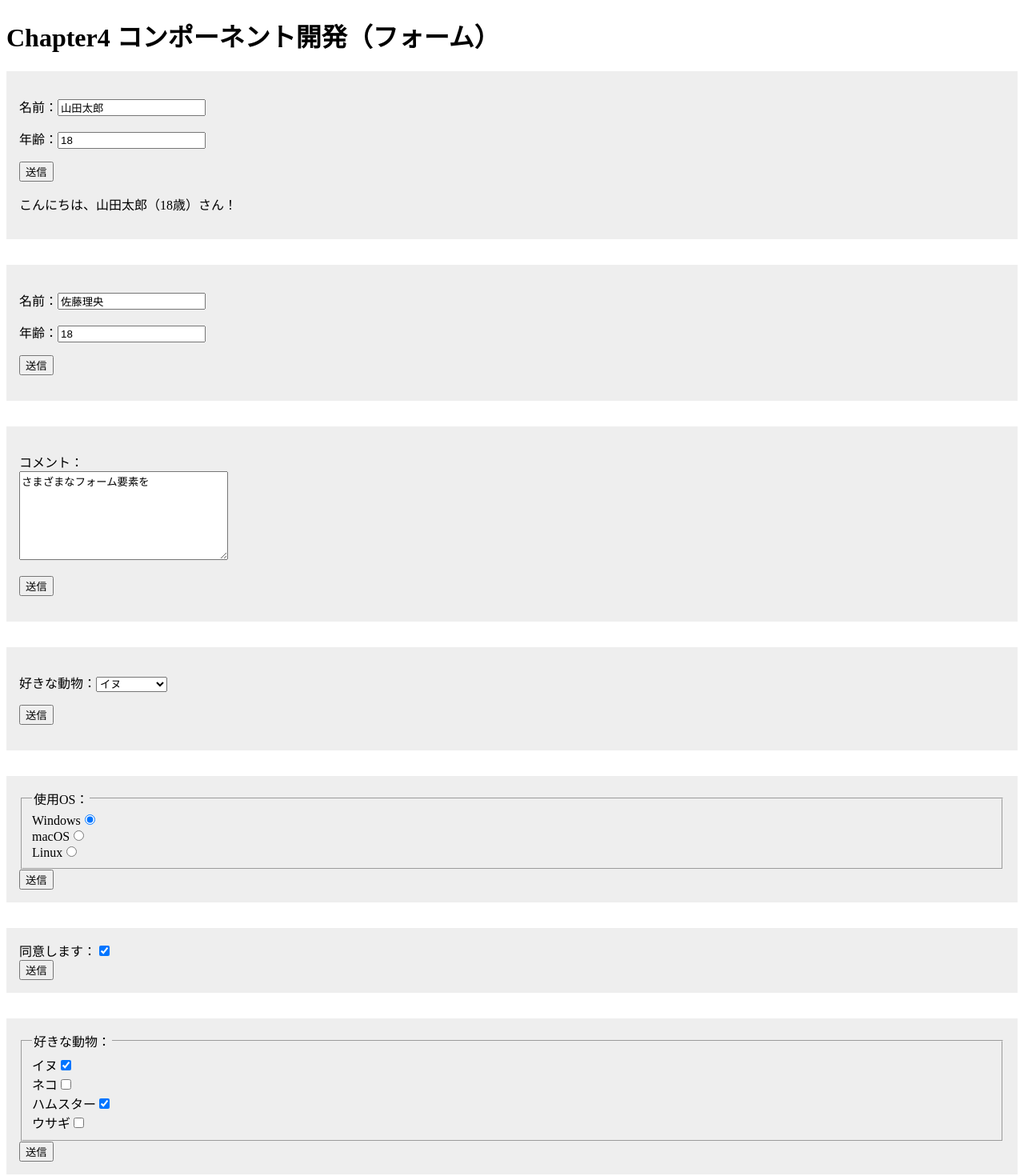
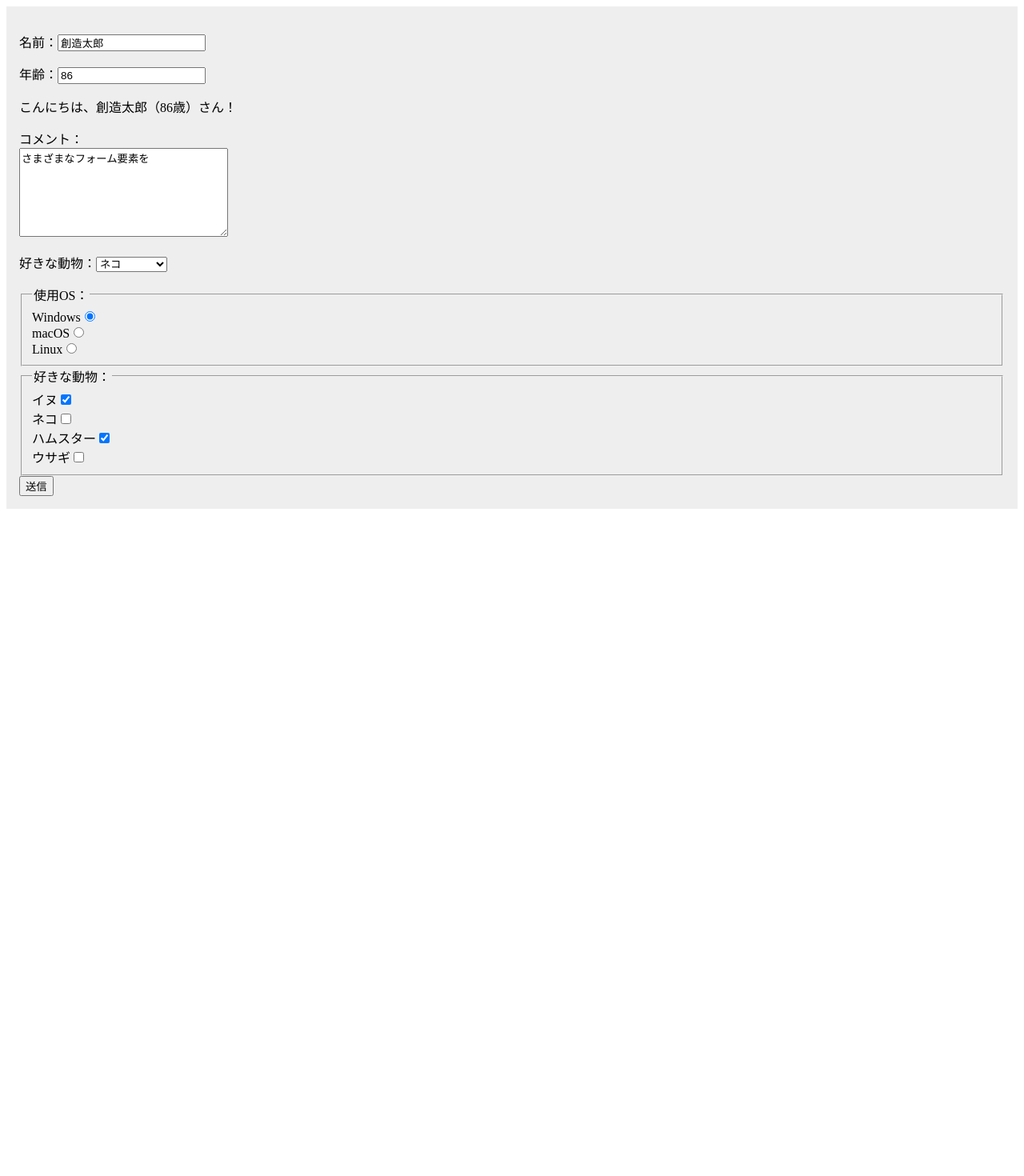
Before and after one commit to studio02-sannomiya/vite-study, a React (Vite) app: page / in a window 1280 px wide. Shown: the top 1470 px of the page at 80% size. After the commit the page ends 800 px from the top, so only its background shows below. Built offline with nearby package versions, Linux system fonts and the light colour scheme.

Commit message:
1116_練習問題

```diff
--- a/src/App.jsx
+++ b/src/App.jsx
@@ -1,12 +1,5 @@
 import './App.css'
-import FormCheck from './components/FormCheck'
-import FormCheckMulti from './components/FormCheckMulti'
-import FormFile from './components/FormFile'
-import FormRadio from './components/FormRadio'
-import FormSelect from './components/FormSelect'
-import FormTextArea from './components/FormTextArea'
-import StateForm from './components/StateForm'
-import StateFormUC from './components/StateFormUC'
+import FormTop from './components/FormTop'
 
 // Reactで扱うコンポーネント（関数）の名前はパスカルケース
 // パスカルケースというのは頭文字が大文字で書く書き方
@@ -16,23 +9,7 @@ function App() {
 
   return (
     <>
-      <h1>Chapter4 コンポーネント開発（フォーム）</h1>
-
-      <StateForm />
-
-      <StateFormUC />
-
-      <FormTextArea />
-
-      <FormSelect />
-
-      <FormRadio />
-
-      <FormCheck />
-
-      <FormCheckMulti />
-
-      <FormFile />
+      <FormTop />
     </>
   )
 }
--- a/src/components/FormCheckMulti.jsx
+++ b/src/components/FormCheckMulti.jsx
@@ -1,32 +1,32 @@
 import { useState } from "react"
 
-export default function FormCheckMulti() {
-    const [form, setForm] = useState({
-        animal: ['dog', 'hamster'],
-    });
+export default function FormCheckMulti({ form, myFunc }) {
+    // const [form, setForm] = useState({
+    //     animal: ['dog', 'hamster'],
+    // });
 
-    const handleFormMulti = (e) => {
+    // const handleFormMulti = (e) => {
 
-        // 元の配列（State）複製
-        const fa = [...form.animal];
+    //     // 元の配列（State）複製
+    //     const fa = [...form.animal];
 
-        // チェック時に配列に値を追加、チェック解除時は削除
-        if (e.target.checked) {
-            fa.push(e.target.value);
-        } else {
-            fa.splice(fa.indexOf(e.target.value), 1);
-        }
+    //     // チェック時に配列に値を追加、チェック解除時は削除
+    //     if (e.target.checked) {
+    //         fa.push(e.target.value);
+    //     } else {
+    //         fa.splice(fa.indexOf(e.target.value), 1);
+    //     }
 
-        setForm({
-            ...form,
-            [e.target.name]: fa,
-        });
-    };
+    //     setForm({
+    //         ...form,
+    //         [e.target.name]: fa,
+    //     });
+    // };
 
-    const show = () => console.log(`好きな動物：${form.animal}`);
+    // const show = () => console.log(`好きな動物：${form.animal}`);
 
     return (
-        <form>
+        <>
             <fieldset>
                 <legend>好きな動物：</legend>
 
@@ -36,7 +36,7 @@ export default function FormCheckMulti() {
                     name="animal"
                     id="animal_dog"
                     value="dog"
-                    onChange={handleFormMulti}
+                    onChange={myFunc}
                     checked={form.animal.includes('dog')} /><br />
 
                 <label htmlFor="animal_cat">ネコ</label>
@@ -45,7 +45,7 @@ export default function FormCheckMulti() {
                     name="animal"
                     id="animal_cat"
                     value="cat"
-                    onChange={handleFormMulti}
+                    onChange={myFunc}
                     checked={form.animal.includes('cat')} /><br />
 
                 <label htmlFor="animal_hamster">ハムスター</label>
@@ -54,7 +54,7 @@ export default function FormCheckMulti() {
                     name="animal"
                     id="animal_hamster"
                     value="hamster"
-                    onChange={handleFormMulti}
+                    onChange={myFunc}
                     checked={form.animal.includes('hamster')} /><br />
 
                 <label htmlFor="animal_rabbit">ウサギ</label>
@@ -63,12 +63,11 @@ export default function FormCheckMulti() {
                     name="animal"
                     id="animal_rabbit"
                     value="rabbit"
-                    onChange={handleFormMulti}
+                    onChange={myFunc}
                     checked={form.animal.includes('rabbit')} /><br />
 
             </fieldset>
-            <button type="button" onClick={show}>送信</button>
-        </form>
+        </>
 
     )
 }
--- a/src/components/FormRadio.jsx
+++ b/src/components/FormRadio.jsx
@@ -1,21 +1,21 @@
 import { useState } from "react"
 
-export default function FormRadio() {
-    const [form, setForm] = useState({
-        os: 'windows',
-    });
+export default function FormRadio({ form, myFunc }) {
+    // const [form, setForm] = useState({
+    //     os: 'windows',
+    // });
 
-    const handleForm = (e) => {
-        setForm({
-            ...form,
-            [e.target.name]: e.target.value,
-        });
-    };
+    // const handleForm = (e) => {
+    //     setForm({
+    //         ...form,
+    //         [e.target.name]: e.target.value,
+    //     });
+    // };
 
-    const show = () => console.log(`使用OS：${form.os}`);
+    // const show = () => console.log(`使用OS：${form.os}`);
 
     return (
-        <form>
+        <>
             <fieldset>
                 <legend>使用OS：</legend>
 
@@ -25,7 +25,7 @@ export default function FormRadio() {
                     name="os"
                     id="os_win"
                     value="windows"
-                    onChange={handleForm}
+                    onChange={myFunc}
                     checked={form.os === "windows"} /><br />
 
                 <label htmlFor="os_mac">macOS</label>
@@ -34,7 +34,7 @@ export default function FormRadio() {
                     name="os"
                     id="os_mac"
                     value="mac"
-                    onChange={handleForm}
+                    onChange={myFunc}
                     checked={form.os === "mac"} /><br />
 
                 <label htmlFor="os_lin">Linux</label>
@@ -43,10 +43,10 @@ export default function FormRadio() {
                     name="os"
                     id="os_lin"
                     value="linux"
-                    onChange={handleForm}
+                    onChange={myFunc}
                     checked={form.os === "linux"} /><br />
             </fieldset>
-            <button type="button" onClick={show}>送信</button>
-        </form>
+
+        </>
     )
 }
--- a/src/components/FormSelect.jsx
+++ b/src/components/FormSelect.jsx
@@ -1,33 +1,30 @@
-import { useState } from "react"
+// import { useState } from "react"
 
-export default function FormSelect() {
-    const [form, setForm] = useState({
-        animal: 'dog',
-    });
+export default function FormSelect({ form, myFunc }) {
+    // const [form, setForm] = useState({
+    //     animalSelect: 'dog',
+    // });
 
-    const handleForm = (e) => {
-        setForm({
-            ...form,
-            [e.target.name]: e.target.value,
-        });
-    };
+    // const handleForm = (e) => {
+    //     setForm({
+    //         ...form,
+    //         [e.target.name]: e.target.value,
+    //     });
+    // };
 
-    const show = () => console.log(`好きな動物：${form.animal}`);
+    // const show = () => console.log(`好きな動物：${form.animal}`);
 
     return (
-        <form>
+        <>
             <div className="container">
-                <label htmlFor="animal">好きな動物：</label>
-                <select name="animal" id="animal" value={form.animal} onChange={handleForm}>
+                <label htmlFor="animalSelect">好きな動物：</label>
+                <select name="animalSelect" id="animalSelect" value={form.animalSelect} onChange={myFunc}>
                     <option value="dog">イヌ</option>
                     <option value="cat">ネコ</option>
                     <option value="hamster">ハムスター</option>
                     <option value="rabbit">ウサギ</option>
                 </select>
             </div>
-            <div className="container">
-                <button type="button" onClick={show}>送信</button>
-            </div>
-        </form>
+        </>
     )
 }
--- a/src/components/FormTextArea.jsx
+++ b/src/components/FormTextArea.jsx
@@ -1,28 +1,25 @@
 import { useState } from "react"
 
-export default function FormTextArea() {
-    const [form, setForm] = useState({
-        comment: `さまざまなフォーム要素を`,
-    });
+export default function FormTextArea({ form , myFunc }) {
+    // const [form, setForm] = useState({
+    //     comment: `さまざまなフォーム要素を`,
+    // });
 
-    const handleForm = (e) => {
-        setForm({
-            ...form,
-            [e.target.name]: e.target.value,
-        });
-    };
+    // const handleForm = (e) => {
+    //     setForm({
+    //         ...form,
+    //         [e.target.name]: e.target.value,
+    //     });
+    // };
 
-    const show = () => console.log(`コメント：${form.comment}`);
+    // const show = () => console.log(`コメント：${form.comment}`);
 
     return (
-        <form>
+        <>
             <div className="container">
                 <label htmlFor="comment">コメント：</label><br />
-                <textarea name="comment" id="comment" cols="30" rows="7" value={form.comment} onChange={handleForm} ></textarea><br />
+                <textarea name="comment" id="comment" cols="30" rows="7" value={form.comment} onChange={myFunc} ></textarea><br />
             </div>
-            <div className="container">
-                <button type="button" onClick={show}>送信</button>
-            </div>
-        </form>
+        </>
     )
 }
--- /dev/null
+++ b/src/components/FormTop.jsx
@@ -0,0 +1,70 @@
+import { useState } from "react"
+import FormTextArea from "./FormTextArea";
+import StateForm from "./StateForm";
+import FormSelect from "./FormSelect";
+import FormRadio from "./FormRadio";
+import FormCheckMulti from "./FormCheckMulti";
+
+export default function FormTop() {
+    // このstate変数formとセッタ関数setFormを使った関数を、
+    // 子コンポーネントにpropsとして渡し、
+    // 子コンポーネントからはuseStateや関数を消してください。
+    // 子コンポーネントに渡す関数を作り、それをpropsとして渡す
+    // その関数を受け取るためのprops名は myFunc とする。
+    // そして、子コンポーネントでmyFuncを受け取り、onChangeなどで実行される関数を、
+    // myFuncで受け取った関数を実行するようにする
+    const [form, setForm] = useState({
+        comment: `さまざまなフォーム要素を`,
+        name: '創造太郎',
+        age: 86,
+        animalSelect: 'cat',
+        os: 'windows',
+        animal: ['dog', 'hamster'],
+    });
+
+    const handleForm = (e) => {
+        setForm({
+            ...form,
+            [e.target.name]: e.target.value,
+        });
+    };
+
+    const handleFormMulti = (e) => {
+
+        // 元の配列（State）複製
+        const fa = [...form.animal];
+
+        // チェック時に配列に値を追加、チェック解除時は削除
+        if (e.target.checked) {
+            fa.push(e.target.value);
+        } else {
+            fa.splice(fa.indexOf(e.target.value), 1);
+        }
+
+        setForm({
+            ...form,
+            [e.target.name]: fa,
+        });
+    };
+
+    const show = () => console.log(`コメント：${form.comment}
+        名前:${form.name}
+        年齢:${form.age}
+        好きな動物:${form.animalSelect}
+        使用OS：${form.os}
+        好きな動物：${form.animal}
+        `);
+
+    return (
+        <form>
+            {/* ここに、フォームの各部品のコンポーネントを呼び出す */}
+            {/* 各部品にpropsでstate変数、セッタ関数を使った関数を渡す */}
+            <StateForm form={form} myFunc={handleForm} />
+            <FormTextArea form={form} myFunc={handleForm} />
+            <FormSelect form={form} myFunc={handleForm} />
+            <FormRadio form={form} myFunc={handleForm} />
+            <FormCheckMulti form={form} myFunc={handleFormMulti} />
+            <button type="button" onClick={show}>送信</button>
+        </form>
+    )
+}
--- a/src/components/StateForm.jsx
+++ b/src/components/StateForm.jsx
@@ -1,38 +1,36 @@
-import { useId, useState } from "react"
+import { useId } from "react"
 
-export default function StateForm() {
+export default function StateForm({ form, myFunc }) {
 
     const id = useId();
 
-    const [form, setForm] = useState({
-        name: '山田太郎',
-        age: 18,
-    });
+    // const [form, setForm] = useState({
+    //     name: '山田太郎',
+    //     age: 18,
+    // });
 
-    const handleChage = (e) => {
-        setForm({
-            ...form,
-            [e.target.name]: e.target.value,
-        });
-        // console.log(e);
-    };
+    // const handleChage = (e) => {
+    //     setForm({
+    //         ...form,
+    //         [e.target.name]: e.target.value,
+    //     });
+    //     // console.log(e);
+    // };
 
-    const show = () => console.log(`こんにちは、${form.name}（${form.age}歳）さん！`);
+    // const show = () => console.log(`こんにちは、${form.name}（${form.age}歳）さん！`);
 
     return (
-        <form>
+        <>
             <div className="container">
                 <label htmlFor={`${id}-name`}>名前：</label>
-                <input type="text" name="name" id={`${id}-name`} onChange={handleChage} value={form.name} />
+                <input type="text" name="name" id={`${id}-name`} onChange={myFunc} value={form.name} />
             </div>
             <div className="container">
                 <label htmlFor={`${id}-age`}>年齢：</label>
-                <input type="number" name="age" id={`${id}-age`} onChange={handleChage} value={form.age} />
+                <input type="number" name="age" id={`${id}-age`} onChange={myFunc} value={form.age} />
             </div>
-            <div className="container">
-                <button type="button" onClick={show}>送信</button>
-            </div>
+
             <p>こんにちは、{form.name}（{form.age}歳）さん！</p>
-        </form>
+        </>
     )
 }
```
